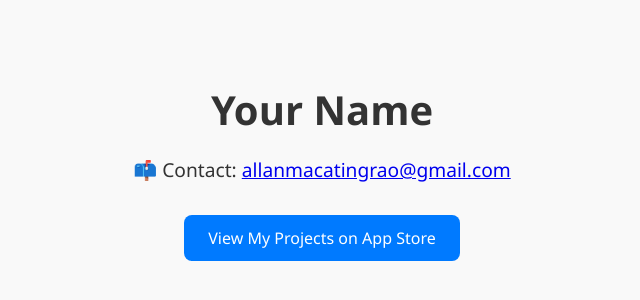
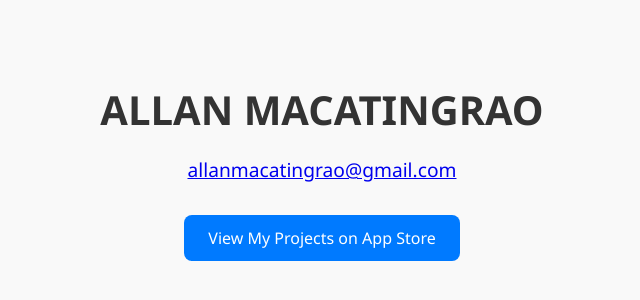
Before and after one commit to macatingraoallan/admob, a plain HTML site: page index.html in a window 1280 px wide. Shown: the part 242-542 px from the top of the page, without its empty margins (318-958 px from the left). Drawn offline with Linux system fonts and the light colour scheme.

Commit message:
Update index.html

```diff
--- a/index.html
+++ b/index.html
@@ -51,8 +51,8 @@
 </head>
 <body>
   <div class="container">
-    <h1>Your Name</h1>
-    <p>📫 Contact: <a href="mailto:your@email.com">allanmacatingrao@gmail.com</a></p>
+    <h1>ALLAN MACATINGRAO</h1>
+    <p><a href="mailto:your@email.com">allanmacatingrao@gmail.com</a></p>
     <a href="https://apps.apple.com/mu/developer/allan-macatingrao/id1438702138" class="button" target="_blank">
       View My Projects on App Store
     </a>
```
